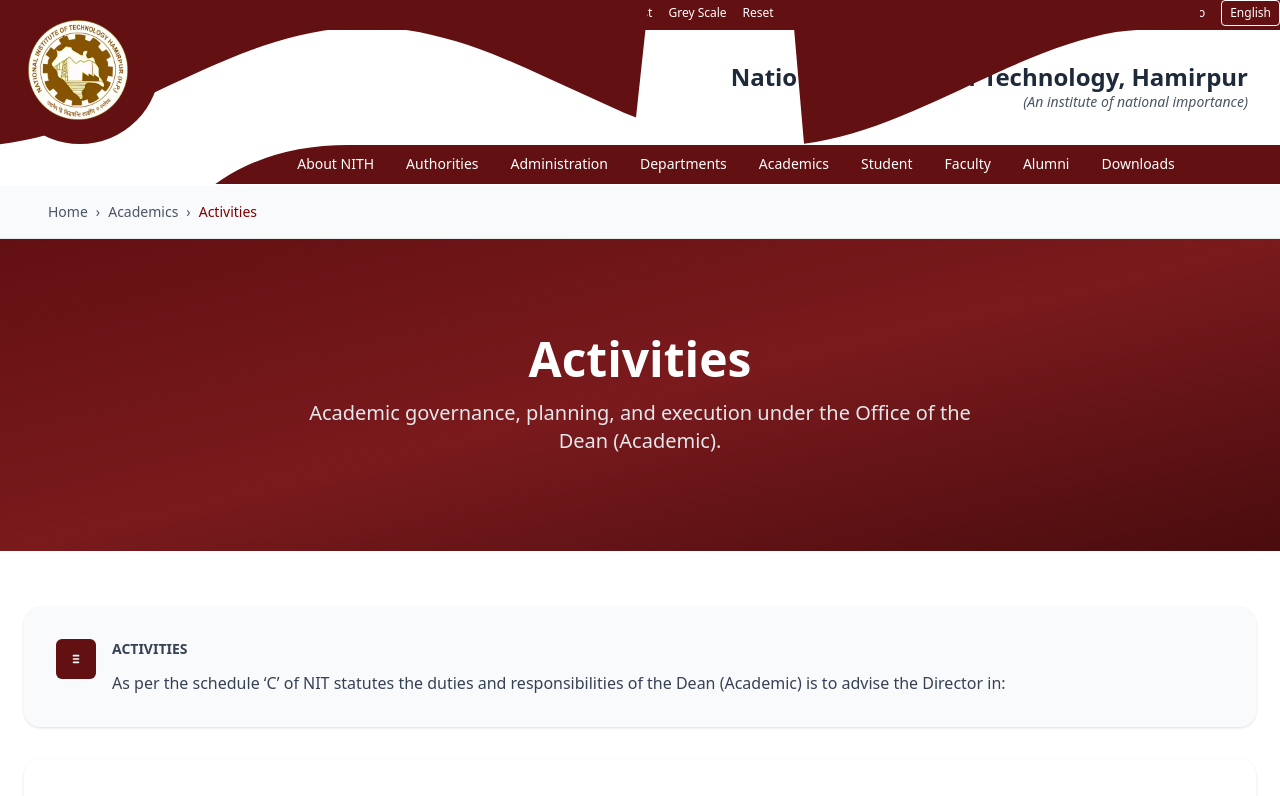
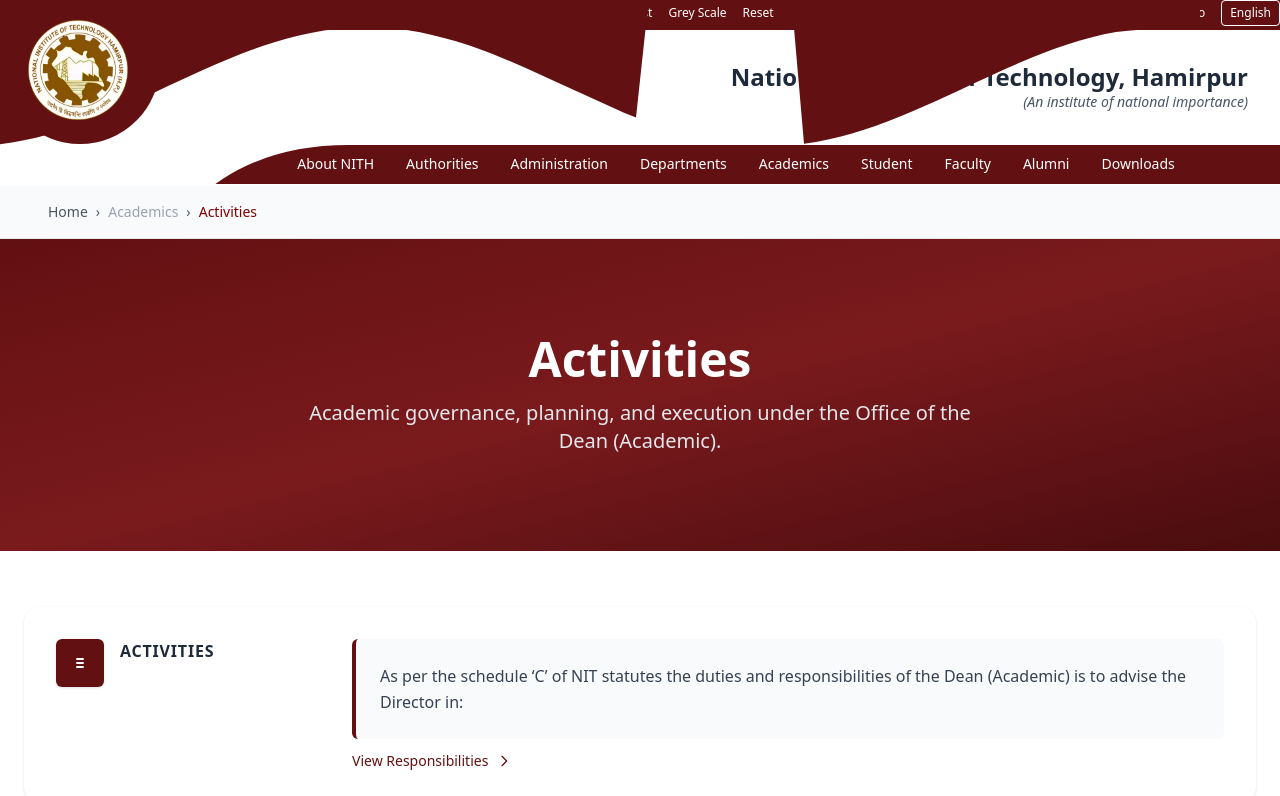
Before and after one commit to somya7verma/nith-main-client, a Next.js app: page /academics/activities in a window 1280 px wide. Shown: the top 796 px of the page. Built offline with nearby package versions, Linux system fonts and the light colour scheme.

Commit message:
Minor fixes in activites page

```diff
--- a/src/app/academics/activities/page.tsx
+++ b/src/app/academics/activities/page.tsx
@@ -29,7 +29,6 @@ export default function Page() {
     <>
       <Nav />
 
-      {/* Breadcrumb / Subheader */}
       <div className="bg-gray-50 py-4 px-6 md:px-12 border-b border-gray-200">
         <div className="max-w-7xl mx-auto">
           <nav className="flex items-center space-x-2 text-sm text-gray-600">
@@ -40,19 +39,13 @@ export default function Page() {
               Home
             </Link>
             <span>›</span>
-            <Link
-              href="/academics"
-              className="hover:text-[#800000] transition-colors duration-200"
-            >
-              Academics
-            </Link>
+            <span className="text-gray-400">Academics</span>
             <span>›</span>
             <span className="text-[#800000] font-medium">Activities</span>
           </nav>
         </div>
       </div>
 
-      {/* Hero */}
       <section className="bg-gradient-to-br from-[#631012] via-[#7a1a1d] to-[#4a0c0e] py-16 md:py-24">
         <div className="max-w-7xl mx-auto px-6">
           <motion.div
@@ -74,19 +67,18 @@ export default function Page() {
 
       <main className="py-10 md:py-14 px-4 md:px-6 bg-white">
         <div className="max-w-7xl mx-auto space-y-8">
-          {/* Intro card */}
           <motion.div
             initial={{ opacity: 0, y: 8 }}
             whileInView={{ opacity: 1, y: 0 }}
             viewport={{ once: true }}
             transition={{ duration: 0.5 }}
-            className="bg-gray-50 rounded-2xl shadow-sm p-6 md:p-8"
+            className="bg-white rounded-2xl shadow-sm p-6 md:p-8"
           >
-            <div className="flex items-start gap-4">
-              <div className="flex-shrink-0">
-                <div className="h-10 w-10 rounded-md bg-[#631012] flex items-center justify-center text-white">
+            <div className="grid grid-cols-1 md:grid-cols-12 gap-4 items-start">
+              <div className="md:col-span-3 flex items-start gap-4">
+                <div className="h-12 w-12 rounded-md bg-[#631012] flex items-center justify-center text-white shadow">
                   <svg
-                    className="w-5 h-5"
+                    className="w-6 h-6"
                     fill="none"
                     stroke="currentColor"
                     viewBox="0 0 24 24"
@@ -99,22 +91,49 @@ export default function Page() {
                     />
                   </svg>
                 </div>
-              </div>
                 <div>
-                <h3 className="text-sm font-semibold text-gray-700 uppercase">
+                  <h3 className="text-sm md:text-base font-semibold text-gray-800 uppercase tracking-wider">
                     ACTIVITIES
                   </h3>
-                <p className="mt-3 text-gray-700">
+                </div>
+              </div>
+
+              <div className="md:col-span-9">
+                <div className="border-l-4 border-[#631012] bg-gray-50 rounded-md p-4 md:p-6">
+                  <p className="text-gray-700 leading-relaxed">
                     As per the schedule ‘C’ of NIT statutes the duties and
                     responsibilities of the Dean (Academic) is to advise the
                     Director in:
                   </p>
                 </div>
+
+                <div className="mt-3 flex items-center gap-3">
+                  <a
+                    href="#responsibilities"
+                    className="inline-flex items-center gap-2 text-sm font-medium text-[#631012] hover:underline"
+                  >
+                    View Responsibilities
+                    <svg
+                      className="w-4 h-4"
+                      fill="none"
+                      stroke="currentColor"
+                      viewBox="0 0 24 24"
+                    >
+                      <path
+                        strokeLinecap="round"
+                        strokeLinejoin="round"
+                        strokeWidth={2}
+                        d="M9 5l7 7-7 7"
+                      />
+                    </svg>
+                  </a>
+                </div>
+              </div>
             </div>
           </motion.div>
 
-          {/* Responsibilities grid */}
           <motion.section
+            id="responsibilities"
             initial={{ opacity: 0, y: 10 }}
             whileInView={{ opacity: 1, y: 0 }}
             viewport={{ once: true }}
@@ -149,7 +168,6 @@ export default function Page() {
             </div>
           </motion.section>
 
-          {/* Supporting Sections: Governance flow + Quick links */}
           <div className="grid grid-cols-1 lg:grid-cols-3 gap-6">
             <motion.div
               initial={{ opacity: 0, y: 8 }}
```
Lines whose indentation alone changed are shown as unchanged.
